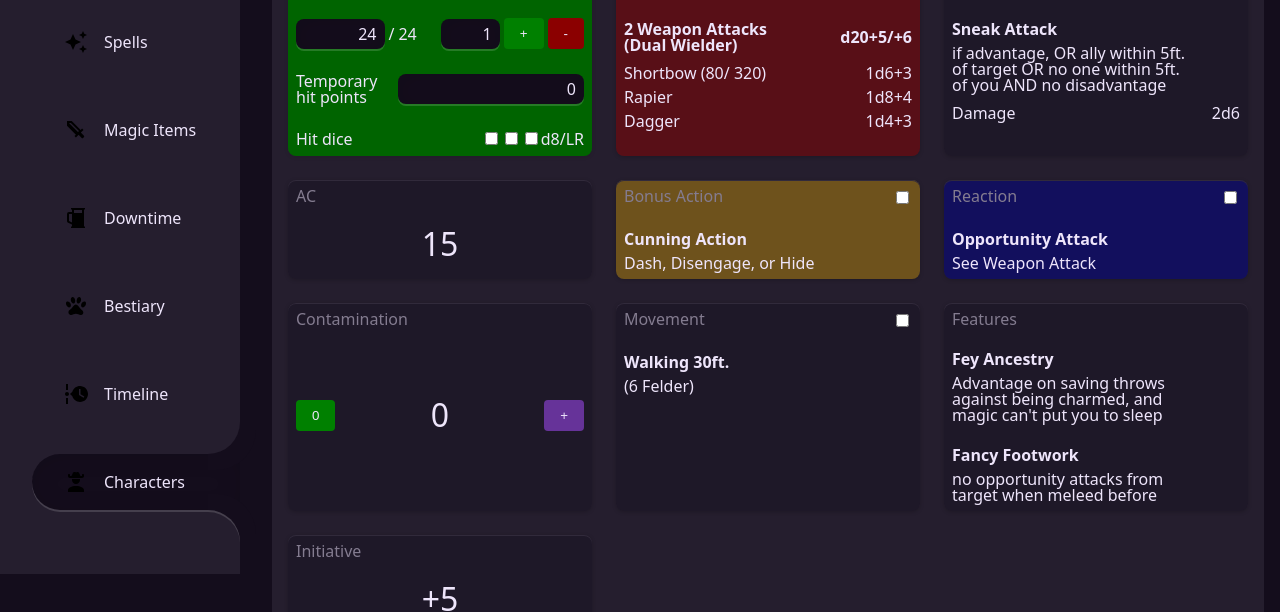
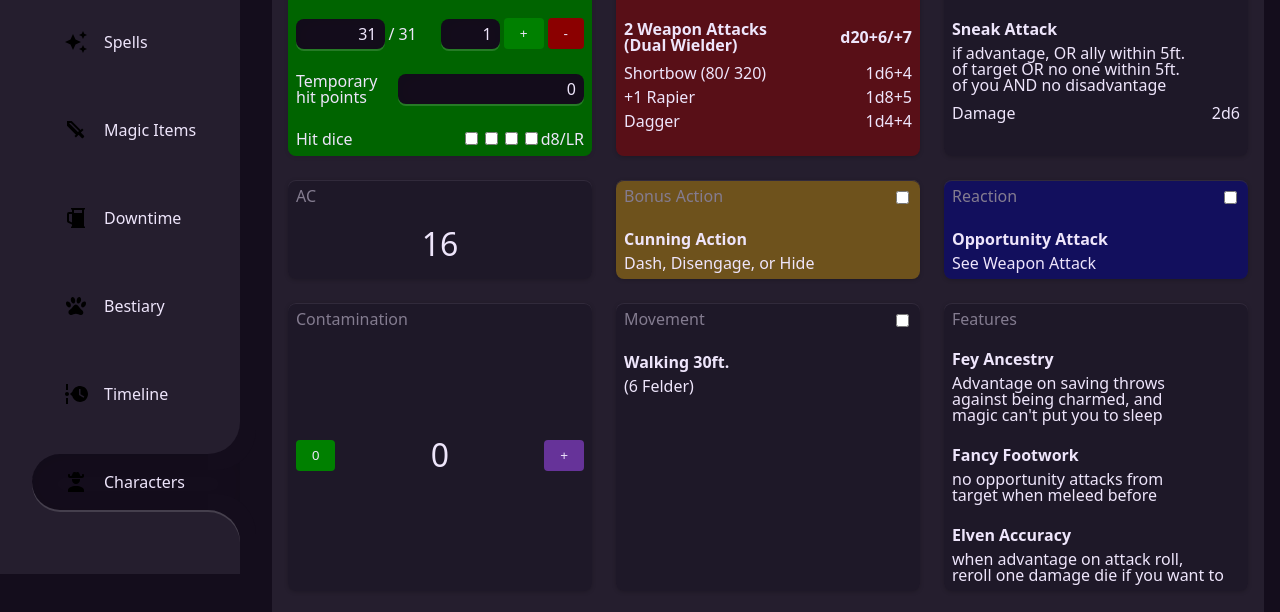
Before and after one commit to justDabuK/emberwood-village, an Astro site: page /characters/johan in a window 1280 px wide. Shown: the part 226-838 px from the top of the page. Built offline with nearby package versions, Linux system fonts and the light colour scheme; Astro itself is replaced by a stand-in of ours.

Commit message:
feat: level up Johan

```diff
--- a/src/components/character/Johan.vue
+++ b/src/components/character/Johan.vue
@@ -4,16 +4,15 @@ import {
   type Creature,
   getModifier,
   Skill,
+  type Subsection,
   TypeOfRest,
 } from "../../scripts/cheatSheetTypes.ts";
-import RoundCheatSheet from "./CheatSheet/RoundCheatSheet.vue";
 import { useStorage } from "@vueuse/core";
 import { getLeatherArmorClass } from "../../scripts/armorClassUtils.ts";
-import NoteSection from "./CheatSheet/NoteSection.vue";
 import { getProficiencyBonus } from "../../scripts/getProficiencyBonus.ts";
 import MartialCheatSheet from "./CheatSheet/MartialCheatSheet.vue";
 
-const LEVEL = 3;
+const LEVEL = 4;
 const PROFICIENCY_BONUS = 2;
 const getSneakAttackDice = () => {
   if (LEVEL < 3) {
@@ -51,15 +50,6 @@ const ABILITY_SCORES: AbilityScores = {
   CHA: 14,
 };
 
-const MODIFIER: AbilityScores = {
-  STR: getModifier(ABILITY_SCORES.STR),
-  DEX: getModifier(ABILITY_SCORES.DEX),
-  CON: getModifier(ABILITY_SCORES.CON),
-  INT: getModifier(ABILITY_SCORES.INT),
-  WIS: getModifier(ABILITY_SCORES.WIS),
-  CHA: getModifier(ABILITY_SCORES.CHA),
-};
-
 const SAVING_THROW_PROFICIENCIES_LIST: (keyof AbilityScores)[] = ["DEX", "INT"];
 
 const SKILL_PROFICIENCIES = [
@@ -77,13 +67,26 @@ const SKILL_PROFICIENCIES = [
 const SKILL_EXPERTISE = [Skill.Stealth, Skill.ThievesTools];
 const dualWielderArmorClassBonus = 1;
 
+// --- elven accuracy ---
+ABILITY_SCORES.DEX += 1;
+const elvenAccuracySubsection: Subsection = {
+  title: "Elven Accuracy",
+  description:
+    "when advantage on attack roll, reroll one damage die if you want to",
+};
 const defaultCreatureList: Creature[] = [
   {
     name: "Johan",
     characterLevel: LEVEL,
     hitPoints: {
-      current: 8 + MODIFIER.CON + (5 + MODIFIER.CON) * (LEVEL - 1),
-      max: 8 + MODIFIER.CON + (5 + MODIFIER.CON) * (LEVEL - 1),
+      current:
+        8 +
+        getModifier(ABILITY_SCORES.CON) +
+        (5 + getModifier(ABILITY_SCORES.CON)) * (LEVEL - 1),
+      max:
+        8 +
+        getModifier(ABILITY_SCORES.CON) +
+        (5 + getModifier(ABILITY_SCORES.CON)) * (LEVEL - 1),
       temporary: 0,
       hitDice: {
         flags: [...Array(LEVEL)].fill(false),
@@ -93,8 +96,11 @@ const defaultCreatureList: Creature[] = [
     },
     contamination: 0,
     exhaustion: 0,
-    armorClass: getLeatherArmorClass(MODIFIER.DEX) + dualWielderArmorClassBonus,
-    initiative: MODIFIER.DEX + MODIFIER.CHA,
+    armorClass:
+      getLeatherArmorClass(getModifier(ABILITY_SCORES.DEX)) +
+      dualWielderArmorClassBonus,
+    initiative:
+      getModifier(ABILITY_SCORES.DEX) + getModifier(ABILITY_SCORES.CHA),
     abilityScores: ABILITY_SCORES,
     savingThrowProficiencyList: SAVING_THROW_PROFICIENCIES_LIST,
     skill: {
@@ -110,11 +116,20 @@ const defaultCreatureList: Creature[] = [
         subsections: [
           {
             title: "2 Weapon Attacks (Dual Wielder)",
-            dice: `d20+${MODIFIER.DEX + PROFICIENCY_BONUS}/+${MODIFIER.DEX + PROFICIENCY_BONUS + 1}`,
+            dice: `d20+${getModifier(ABILITY_SCORES.DEX) + PROFICIENCY_BONUS}/+${getModifier(ABILITY_SCORES.DEX) + PROFICIENCY_BONUS + 1}`,
             items: [
-              { name: "Shortbow (80/ 320)", dice: `1d6+${MODIFIER.DEX}` },
-              { name: "Rapier", dice: `1d8+${MODIFIER.DEX + 1}` },
-              { name: "Dagger", dice: `1d4+${MODIFIER.DEX}` },
+              {
+                name: "Shortbow (80/ 320)",
+                dice: `1d6+${getModifier(ABILITY_SCORES.DEX)}`,
+              },
+              {
+                name: "+1 Rapier",
+                dice: `1d8+${getModifier(ABILITY_SCORES.DEX) + 1}`,
+              },
+              {
+                name: "Dagger",
+                dice: `1d4+${getModifier(ABILITY_SCORES.DEX)}`,
+              },
             ],
           },
         ],
@@ -179,6 +194,7 @@ const defaultCreatureList: Creature[] = [
             description:
               "no opportunity attacks from target when meleed before",
           },
+          elvenAccuracySubsection,
         ],
       },
     ],
```
